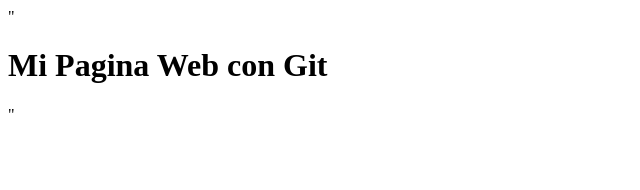
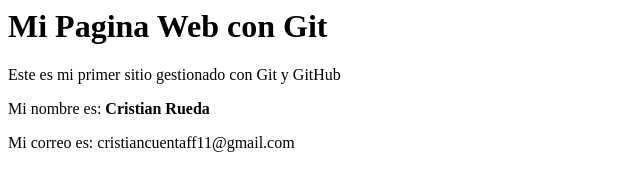
Before and after one commit to crisstiank1/MiPaginaWebb, a plain HTML site: page index.html in a window 1280 px wide. Shown: the whole page, without its empty margins (0-640 px from the left). Drawn offline with Linux system fonts and the light colour scheme.

Commit message:
Se agrego una descripcion al index

```diff
--- a/index.html
+++ b/index.html
@@ -1 +1,4 @@
-"<h1>Mi Pagina Web con Git</h1>"
+<h1>Mi Pagina Web con Git</h1>
+<p>Este es mi primer sitio gestionado con Git y GitHub</p>
+<p>Mi nombre es: <strong>Cristian Rueda</strong></p>
+<p>Mi correo es: cristiancuentaff11@gmail.com</p>
```
